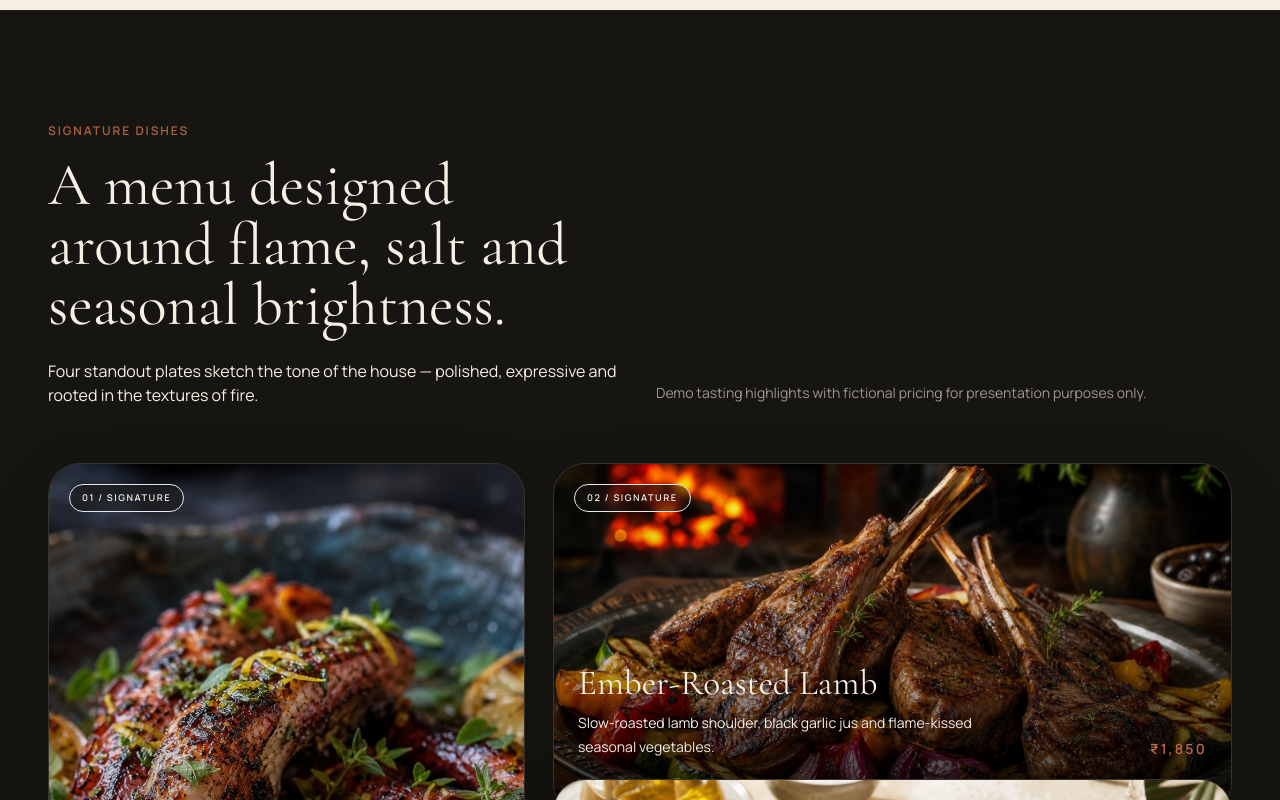
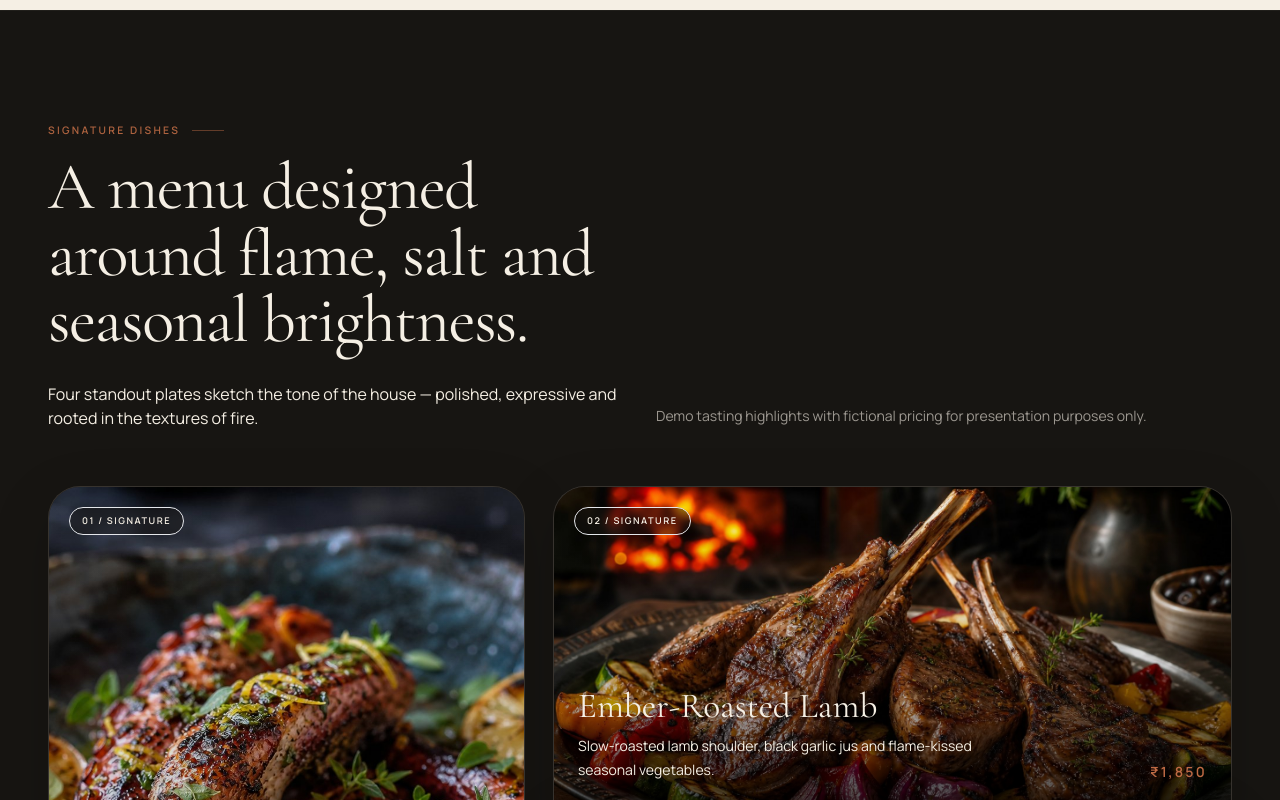
Before and after one commit to OguriCap12/Demo-site-, a React (Vite) app: page / in a window 1280 px wide. Shown: the part 1480-2280 px from the top of the page. Built offline with nearby package versions, Linux system fonts and the light colour scheme.

Commit message:
Unify editorial section heading system

```diff
--- a/src/components/SectionHeading.tsx
+++ b/src/components/SectionHeading.tsx
@@ -23,9 +23,9 @@ export function SectionHeading({
 
   return (
     <div className={`max-w-3xl ${alignment} ${className}`}>
-      <p className="mb-4 text-xs font-semibold uppercase tracking-editorial text-ember/90">{eyebrow}</p>
-      <h2 className={`font-serif text-4xl leading-none sm:text-5xl lg:text-6xl ${titleTone}`}>{title}</h2>
-      {description ? <p className={`mt-6 max-w-2xl text-sm leading-7 sm:text-base ${descriptionTone}`}>{description}</p> : null}
+      <div className="mb-4 flex items-center gap-3"><p className="text-[0.65rem] font-semibold uppercase tracking-[0.22em] text-ember/90">{eyebrow}</p><span className="h-px w-8 bg-ember/45" aria-hidden="true" /></div>
+      <h2 className={`font-serif text-[2.55rem] leading-[0.9] tracking-[-0.02em] sm:text-5xl lg:text-[4.15rem] ${titleTone}`}>{title}</h2>
+      {description ? <p className={`mt-7 max-w-2xl text-[0.95rem] leading-7 sm:text-base ${descriptionTone}`}>{description}</p> : null}
     </div>
   );
 }
```
